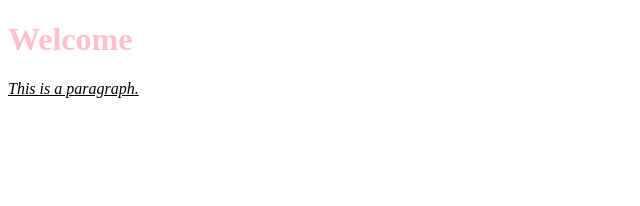
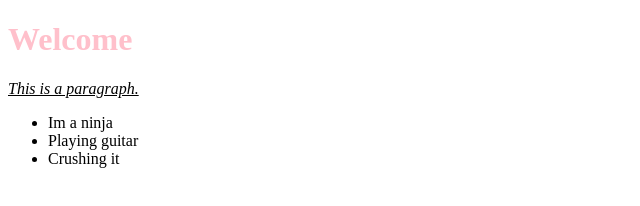
Before and after one commit to troycarson100/branches-practice, a plain HTML site: page index.html in a window 1280 px wide. Shown: the whole page, without its empty margins (0-640 px from the left). Drawn offline with Linux system fonts and the light colour scheme.

Commit message:
add skills

```diff
--- a/index.html
+++ b/index.html
@@ -7,8 +7,11 @@
   </head>
   <body>
     <h1>Welcome</h1>
-<p>
-  This is a paragraph.
-</p>
+<p>This is a paragraph.</p>
+<ul>
+  <li>Im a ninja</li>
+  <li>Playing guitar</li>
+  <li>Crushing it</li>
+</ul>
   </body>
 </html>
```
